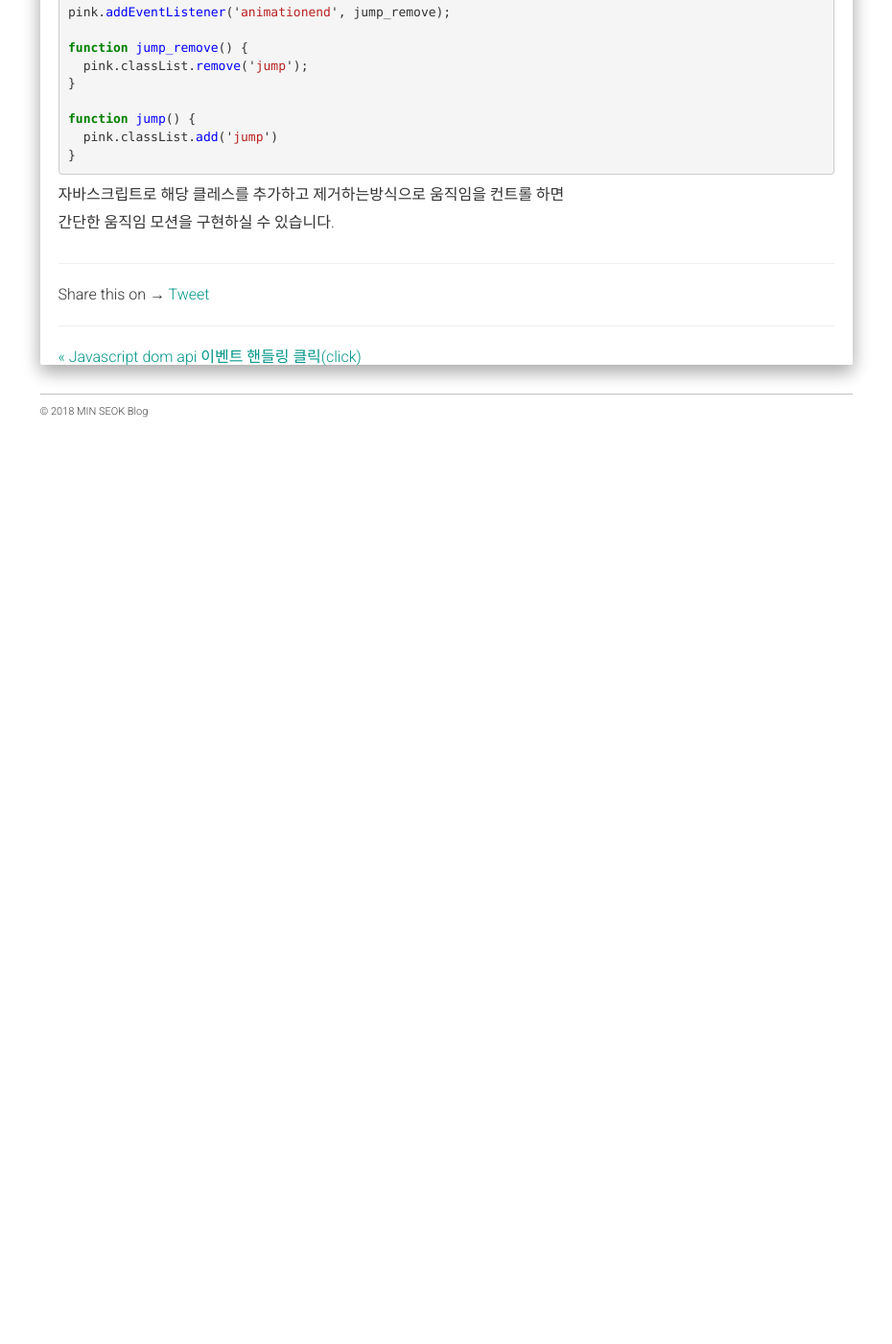
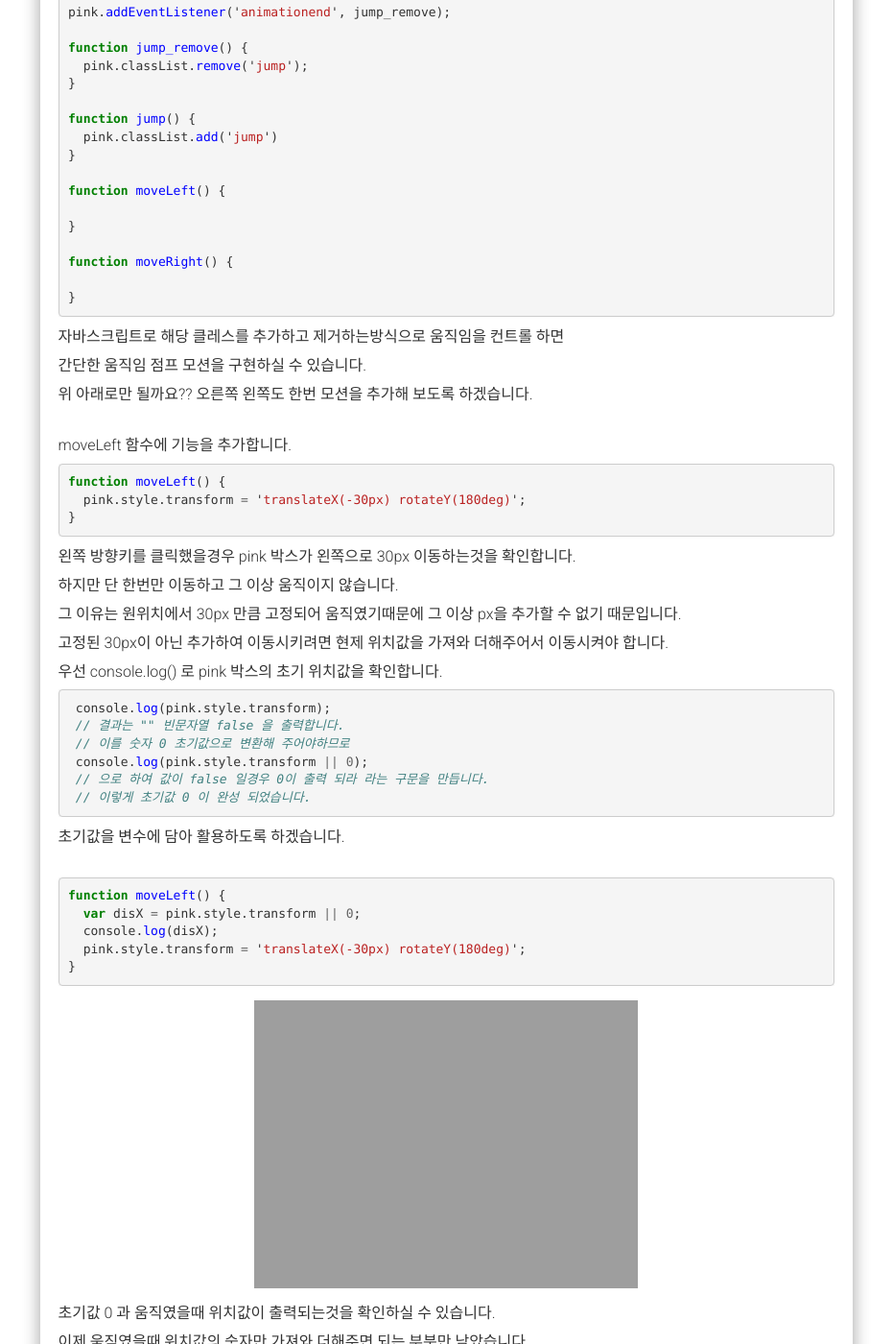
Before and after one commit to alalstjr/promote.github.io, a Jekyll site: the page built from _posts/2018-09-25-JavaScript DOM API 이벤트 핸들링-키보드(KeyBoard).md, in a window 1280 px wide and 1400 px high, scrolled down 4397 px. Shown: the whole window at 96% size, without its empty margins (321-1251 px from the left). Built offline with Jekyll 4.4.1, drawn with Linux system fonts in a browser that asks for light colours; nearby versions of some CDN libraries; our own code applies the rules of GitHub Pages for plain Markdown files; comment, search, counter and statistics services are not loaded; before the commit the page ends 4861 px from its top, so only the background shows below that; some of the changed text lies outside the part shown.

Commit message:
Update 2018-09-25-JavaScript DOM API 이벤트 핸들링-키보드(KeyBoard).md

```diff
--- a/_posts/2018-09-25-JavaScript DOM API 이벤트 핸들링-키보드(KeyBoard).md
+++ b/_posts/2018-09-25-JavaScript DOM API 이벤트 핸들링-키보드(KeyBoard).md
@@ -166,7 +166,83 @@
 function jump() {
   pink.classList.add('jump')
 }
+
+function moveLeft() {
+
+}
+
+function moveRight() {
+
+}
 {% endhighlight %}
 <p>자바스크립트로 해당 클레스를 추가하고 제거하는방식으로 움직임을 컨트롤 하면</p>
-<p>간단한 움직임 모션을 구현하실 수 있습니다.</p>
+<p>간단한 움직임 점프 모션을 구현하실 수 있습니다.</p>
+<p>위 아래로만 될까요?? 오른쪽 왼쪽도 한번 모션을 추가해 보도록 하겠습니다.</p>
 </div>
+
+<div class="box">
+ <p>moveLeft 함수에 기능을 추가합니다.</p>
+{% highlight javascript %}
+function moveLeft() {
+  pink.style.transform = 'translateX(-30px) rotateY(180deg)';
+}
+{% endhighlight %}
+ <p>왼쪽 방향키를 클릭했을경우 pink 박스가 왼쪽으로 30px 이동하는것을 확인합니다.</p>
+ <p>하지만 단 한번만 이동하고 그 이상 움직이지 않습니다.</p>
+ <p>그 이유는 원위치에서 30px 만큼 고정되어 움직였기때문에 그 이상 px을 추가할 수 없기 때문입니다.</p>
+ <p>고정된 30px이 아닌 추가하여 이동시키려면 현제 위치값을 가져와 더해주어서 이동시켜야 합니다.</p>
+ <p>우선 console.log() 로 pink 박스의 초기 위치값을 확인합니다.</p>
+{% highlight javascript %}
+ console.log(pink.style.transform);
+ // 결과는 "" 빈문자열 false 을 출력합니다.
+ // 이를 숫자 0 초기값으로 변환해 주어야하므로
+ console.log(pink.style.transform || 0);
+ // 으로 하여 값이 false 일경우 0이 출력 되라 라는 구문을 만듭니다.
+ // 이렇게 초기값 0 이 완성 되었습니다.
+{% endhighlight %}
+ <p>초기값을 변수에 담아 활용하도록 하겠습니다.</p>
+</div>
+
+<div class="box">
+{% highlight javascript %}
+function moveLeft() {
+  var disX = pink.style.transform || 0;
+  console.log(disX);
+  pink.style.transform = 'translateX(-30px) rotateY(180deg)';
+}
+{% endhighlight %}
+ <div class="img-box">
+  <img src="{{ site.baseurl }}/static/img/post/2018-09-25-5.png" alt="자바스크립트 출력확인" />
+</div>
+ <p>초기값 0 과 움직였을때 위치값이 출력되는것을 확인하실 수 있습니다.</p>
+ <p>이제 움직였을때 위치값의 숫자만 가져와 더해주면 되는 부분만 남았습니다.</p>
+ <p>translateX(-30px) rotateY(180deg) 값에서 숫자 -30 만 가져와 문자열을 숫자로 바꿔줘야합니다.</p>
+ <p>이때 사용하는 것이 replace() 함수 입니다.</p>
+{% highlight javascript %}
+"translateX(-30px) rotateY(180deg)".replace('translateX(','')
+ // 'translateX(' 로 시작하는 부분을 공백으로 대체한다.
+
+ // 결과는 -30px) rotateY(180deg)".replace('translateX(','') 의 형태가 됩니다.
+ // 이상태에서 parsInt 를 추가하여 원하는 값만 빼옵니다.
+
+ parseInt(-30px) rotateY(180deg)".replace('translateX(',''),10);
+ // 결과는 -30 을 정상적으로 숫자값으로 빼오는것을 확인하실 수 있습니다.
+{% endhighlight %}
+</div>
+
+<div class="box">
+{% highlight javascript %}
+function moveLeft() {
+  var disX = window.parseInt(pink.style.transform.replace('translateX(',''), 10) || 0;
+  disX -= 30;
+  // 해당 값을 계속 30씩 빼줍니다.
+  console.log(disX);
+  pink.style.transform = 'translateX(' + disX + 'px) rotateY(180deg)';
+}
+{% endhighlight %}
+ <p>결과를 확인해보면 pink 박스는 왼쪽으로 움직이며 console.log 에는 이동한 위치값이 출력되는것을 확인하실 수 있습니다.</p>
+ <p>오른쪽 또한 똑같이 값을 주고 반대 + 를 주면 됩니다.</p>
+ </div>
+
+ <iframe height='265' scrolling='no' title='Keyboard  이벤트' src='//codepen.io/alalstjr/embed/PdroyW/?height=265&theme-id=0&default-tab=js,result&embed-version=2' frameborder='no' allowtransparency='true' allowfullscreen='true' style='width: 100%;'>See the Pen <a href='https://codepen.io/alalstjr/pen/PdroyW/'>Keyboard  이벤트</a> by alalstjr (<a href='https://codepen.io/alalstjr'>@alalstjr</a>) on <a href='https://codepen.io'>CodePen</a>.
+</iframe>
```
Also changed, not shown: other parts of _posts/2018-09-25-JavaScript DOM API 이벤트 핸들링-키보드(KeyBoard).md (+2 -2 lines).
